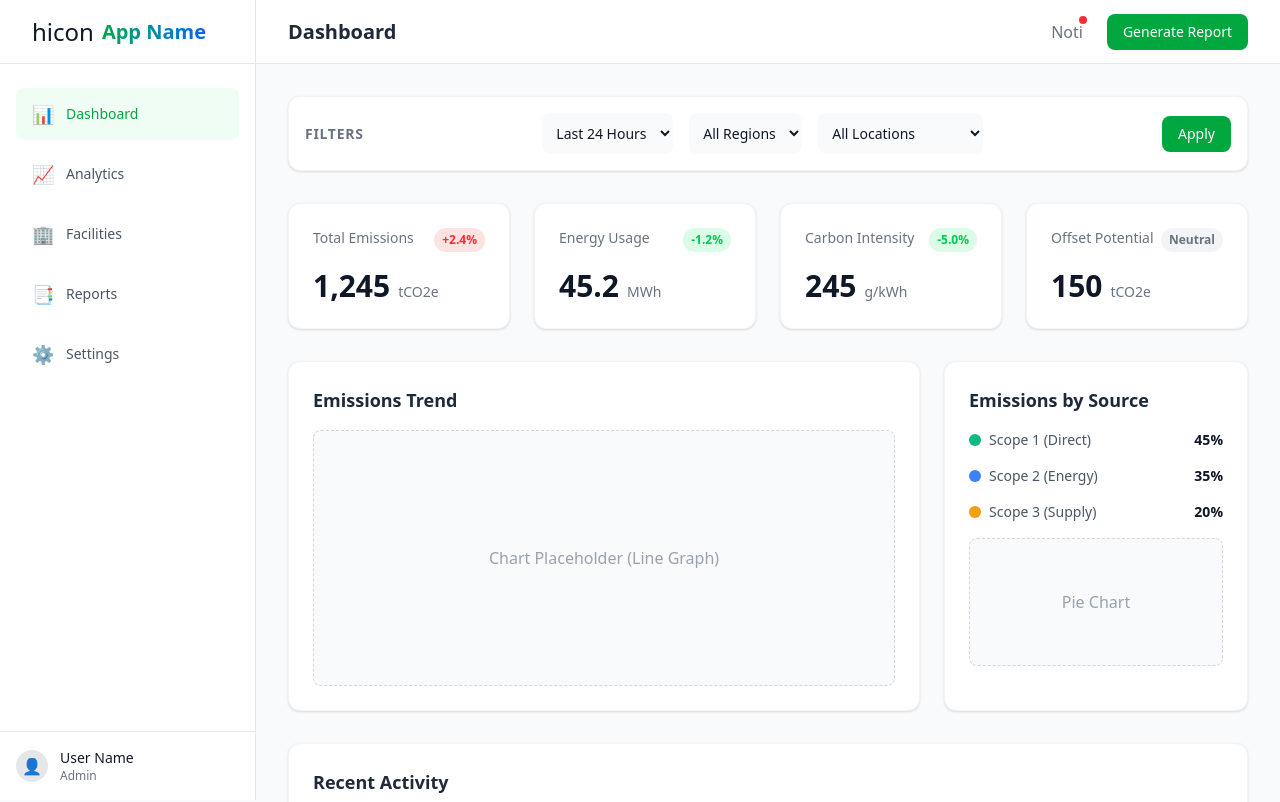
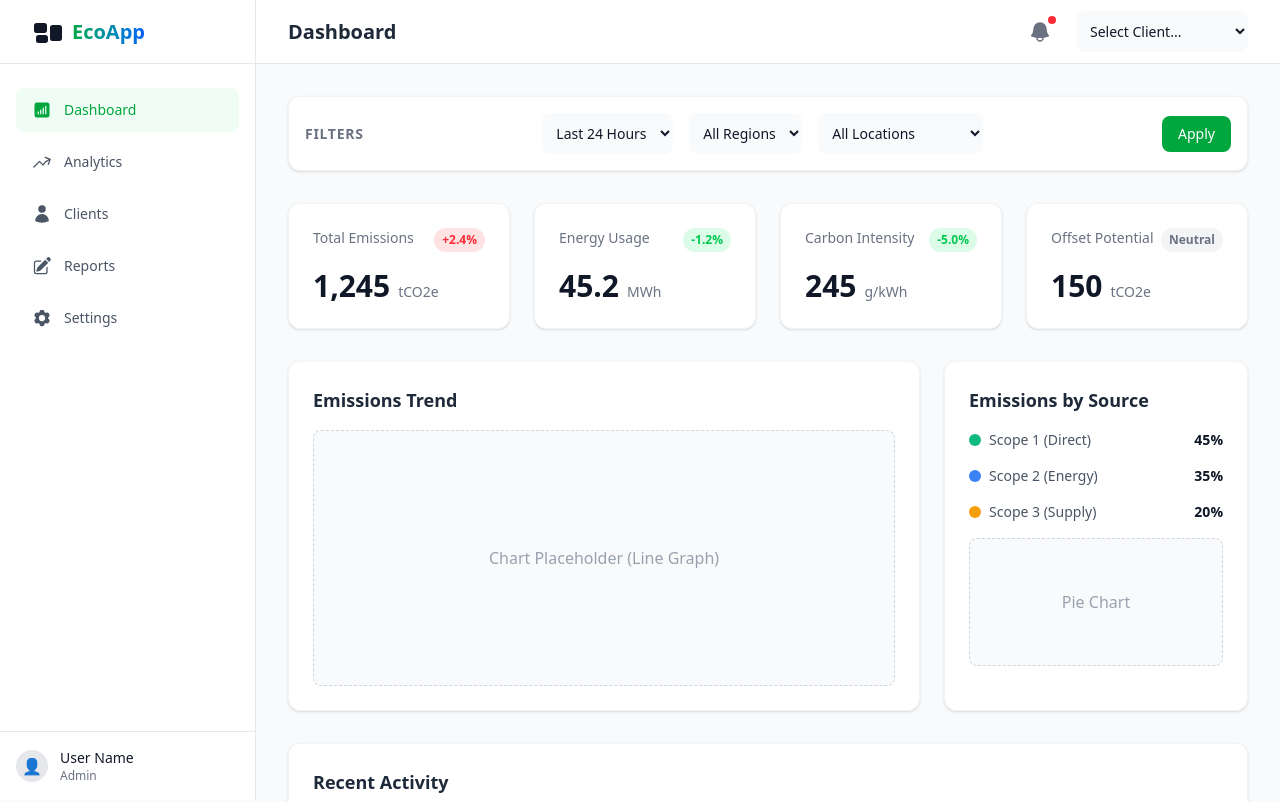
Before and after one commit to lfcourtney/Team_2_Emission_Impossible, a React app in the folder frontend/: page / in a window 1280 px wide. Shown: the top 802 px of the page. Built offline with nearby package versions, Linux system fonts and the light colour scheme; the HTML template or start-up script is replaced by a standard one.

Commit message:
Updated placeholders with HeroIcons

```diff
--- a/frontend/src/components/Header.jsx
+++ b/frontend/src/components/Header.jsx
@@ -1,4 +1,5 @@
 import React from 'react';
+import { BellIcon } from "@heroicons/react/24/solid";
 
 const Header = ({ title }) => {
     return (
@@ -7,12 +8,15 @@ const Header = ({ title }) => {
 
             <div className="flex items-center gap-4">
                 <button className="p-2 text-gray-500 hover:text-gray-700 dark:text-gray-400 dark:hover:text-white relative">
-                    Noti
+                    <BellIcon className="w-6" />
                     <span className="absolute top-1 right-1 w-2 h-2 bg-red-500 rounded-full"></span>
                 </button>
-                <button className="bg-green-600 hover:bg-green-700 text-white px-4 py-2 rounded-lg text-sm font-medium transition-colors">
-                    Generate Report
-                </button>
+                <select className="bg-gray-50 dark:bg-gray-900 border-none text-sm rounded-lg p-2.5 focus:ring-2 focus:ring-green-500 outline-none dark:text-white">
+                    <option>Select Client...</option>
+                    <option>Government Project</option>
+                    <option>Client A</option>
+                    <option>Client B</option>
+                </select>
             </div>
         </header>
     );
--- a/frontend/src/components/Sidebar.jsx
+++ b/frontend/src/components/Sidebar.jsx
@@ -1,20 +1,24 @@
 import React from 'react';
+
+import { RectangleGroupIcon } from '@heroicons/react/24/solid';
+
+import { ChartBarSquareIcon, ArrowTrendingUpIcon, UserIcon, PencilSquareIcon, Cog6ToothIcon } from '@heroicons/react/24/solid';
 
 const Sidebar = ({ activePage, setActivePage }) => {
     const menuItems = [
-        { name: 'Dashboard', icon: '📊' },
-        { name: 'Analytics', icon: '📈' },
-        { name: 'Facilities', icon: '🏢' },
-        { name: 'Reports', icon: '📑' },
-        { name: 'Settings', icon: '⚙️' },
+        { name: 'Dashboard', icon: ChartBarSquareIcon },
+        { name: 'Analytics', icon: ArrowTrendingUpIcon },
+        { name: 'Clients', icon: UserIcon },
+        { name: 'Reports', icon: PencilSquareIcon },
+        { name: 'Settings', icon: Cog6ToothIcon },
     ];
 
     return (
         <aside className="w-64 fixed h-full bg-white dark:bg-gray-800 border-r border-gray-200 dark:border-gray-700 z-10 hidden md:flex flex-col">
             <div className="h-16 flex items-center px-8 border-b border-gray-200 dark:border-gray-700">
-                <div className="text-2xl mr-2">hicon</div>
+              <RectangleGroupIcon className='w-8 mr-2' />
                 <h1 className="text-xl font-bold bg-gradient-to-r from-green-600 to-blue-600 bg-clip-text text-transparent">
-                  App Name
+                  EcoApp
                 </h1>
             </div>
 
@@ -29,8 +33,8 @@ const Sidebar = ({ activePage, setActivePage }) => {
                             : 'text-gray-600 dark:text-gray-400 hover:bg-gray-50 dark:hover:bg-gray-700'
                         }`}
                     >
-                        <span className="mr-3 text-lg">{item.icon}</span>
-                        {item.name}
+                      <item.icon className="w-5 h-5 mr-3" />
+                      {item.name}
                     </button>
                 ))}
             </nav>
```
